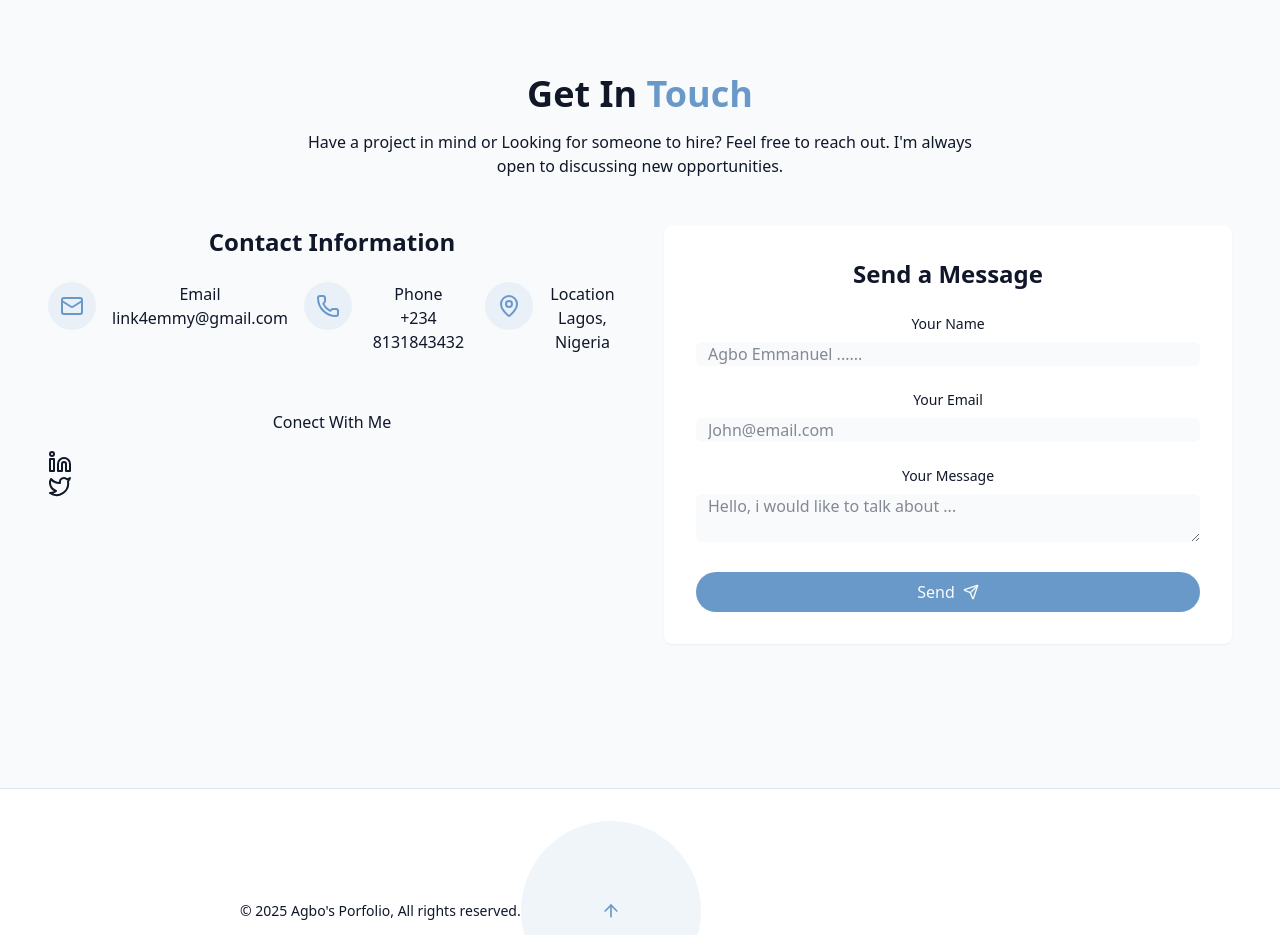
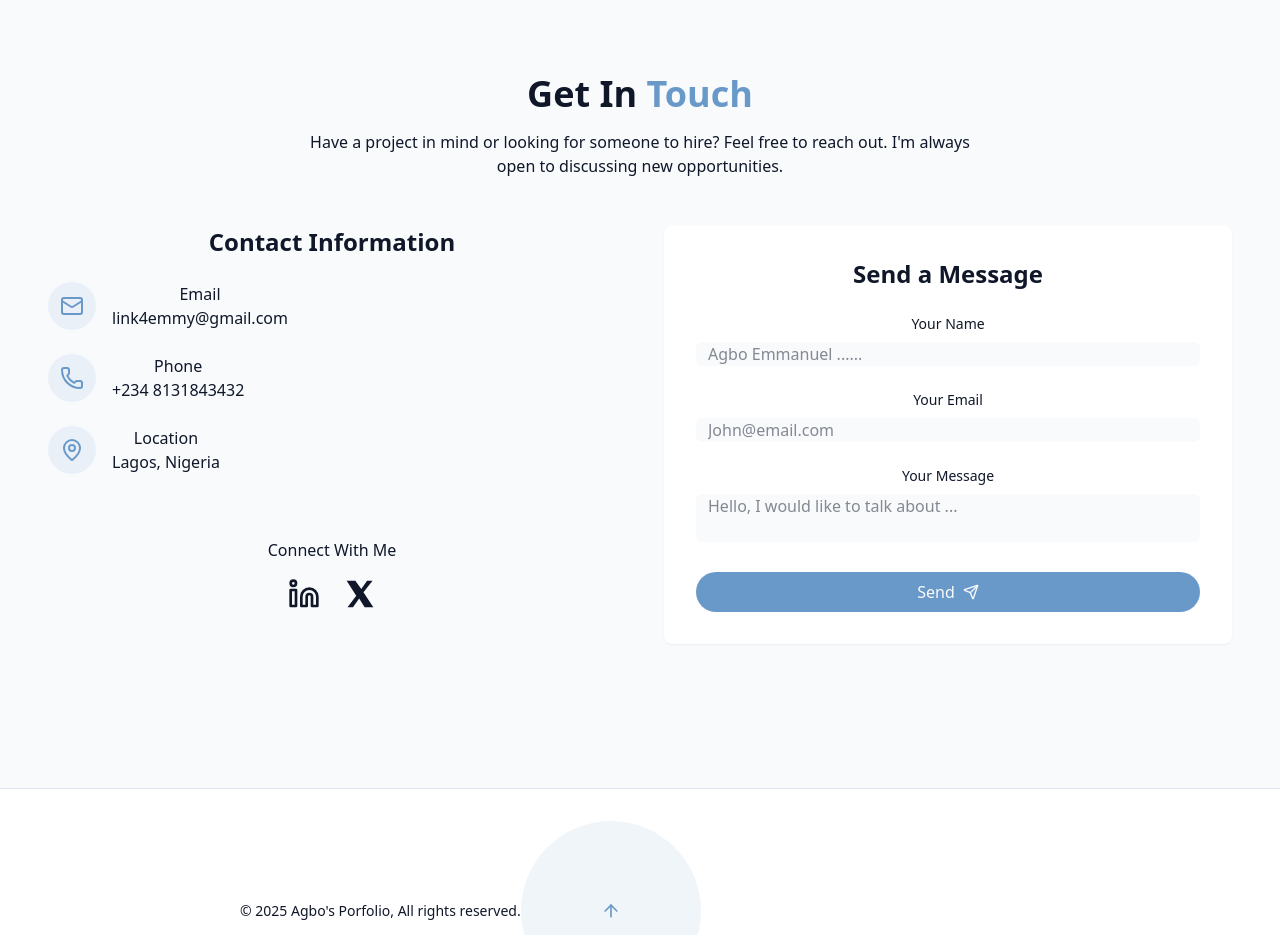
Before and after one commit to colonelagbo/great-portfolio, a React (Vite) app: page / in a window 1280 px wide. Shown: the part 3020-3955 px from the top of the page. Built offline with nearby package versions, Linux system fonts and the light colour scheme.

Commit message:
updated ContactSection

```diff
--- a/src/components/ContactSection.jsx
+++ b/src/components/ContactSection.jsx
@@ -1,8 +1,9 @@
-import { Linkedin, Mail, MapPin, Phone, Send, Twitter} from "lucide-react";
-import {cn} from "@/lib/utils";
+import { Linkedin, Mail, MapPin, Phone, Send, } from "lucide-react";
+import { cn } from "@/lib/utils";
 
 export const ContactSection = () => {
-return <section
+  return (
+    <section
       id="contact"
       className="py-24 px-4 relative bg-secondary/30"
     >
@@ -11,110 +12,163 @@ className="py-24 px-4 relative bg-secondary/30"
           Get In <span className="text-primary">Touch</span>
         </h2>
         <p className="text-center text-muted-foreground mb-12 max-w-2xl mx-auto">
-Have a project in mind or Looking for someone to hire? Feel free to reach out.
+          Have a project in mind or looking for someone to hire? Feel free to reach out.
           I'm always open to discussing new opportunities.
         </p>
-   <div className="grid grid-cols-1 md:grid-cols-2 gap-12">
+
+        <div className="grid grid-cols-2 md:grid-cols-2 gap-12">
           <div className="space-y-8">
             <h3 className="text-2xl font-semibold mb-6">Contact Information</h3>
-<div className="space-y-6 justify-center">
+
+            <div className="space-y-6">
+              {/* Email */}
               <div className="flex items-start space-x-4">
                 <div className="p-3 rounded-full bg-primary/10">
-        <Mail className="h-6 w-6 text-primary "/>
+                  <Mail className="h-6 w-6 text-primary" />
                 </div>
                 <div>
-            <h4 className="font-medium"> Email </h4>
-            <a href="mailto:link4emmy@gmail.com"
-            className="text-muted-foreground hover:text-primary transition-colors">
+                  <h4 className="font-medium">Email</h4>
+                  <a
+                    href="mailto:link4emmy@gmail.com"
+                    className="text-muted-foreground hover:text-primary transition-colors"
+                  >
                     link4emmy@gmail.com
                   </a>
                 </div>
+              </div>
+
+              {/* Phone */}
               <div className="flex items-start space-x-4">
                 <div className="p-3 rounded-full bg-primary/10">
-        <Phone className="h-6 w-6 text-primary "/>
+                  <Phone className="h-6 w-6 text-primary" />
                 </div>
                 <div>
-            <h4 className="font-medium"> Phone </h4>
-            <a href="tel: +234 8131843432"
-            className="text-muted-foreground hover:text-primary transition-colors">
+                  <h4 className="font-medium">Phone</h4>
+                  <a
+                    href="tel:+2348131843432"
+                    className="text-muted-foreground hover:text-primary transition-colors"
+                  >
                     +234 8131843432
                   </a>
                 </div>
+              </div>
+
+              {/* Location */}
               <div className="flex items-start space-x-4">
                 <div className="p-3 rounded-full bg-primary/10">
-        < MapPin className="h-6 w-6 text-primary "/>
+                  <MapPin className="h-6 w-6 text-primary" />
                 </div>
                 <div>
-            <h4 className="font-medium"> Location </h4>
+                  <h4 className="font-medium">Location</h4>
+                  <p className="text-muted-foreground">Lagos, Nigeria</p>
+                </div>
+              </div>
+            </div>
+
+            {/* Connect With Me */}
+            <div className="pt-8">
+              <h4 className="font-medium mb-4">Connect With Me</h4>
+              <div className="flex space-x-6 justify-center">
                 <a
-            className="text-muted-foreground hover:text-primary transition-colors">
-                Lagos, Nigeria
+                  href="https://www.linkedin.com/in/emmanuelagbo1"
+                  target="_blank"
+                  rel="noopener noreferrer"
+                  className="text-foreground hover:text-primary transition-colors"
+                >
+                  <Linkedin className="w-8 h-8" />
+                </a>
+                <a
+                  href="https://x.com/AgboColonel"
+                  target="_blank"
+                  rel="noopener noreferrer"
+                  className="text-foreground hover:text-primary transition-colors"
+                >
+                  {/* Custom X icon */}
+                  <svg
+                    xmlns="http://www.w3.org/2000/svg"
+                    width="32"
+                    height="32"
+                    viewBox="0 0 24 24"
+                    fill="currentColor"
+                    className="w-8 h-8"
+                  >
+                    <path d="M21.42 2H17.3l-4.34 6.24L8.5 2H2l7.18 11.37L2.64 22h4.1l4.63-6.62L15.5 22H22l-7.41-11.37L21.42 2z" />
+                  </svg>
                 </a>
               </div>
-
-
+            </div>
           </div>
 
-    </div>
-
-    </div>
-    <div className="pt-8">
-        <h4 className="font-medium mb-4"> Conect With Me</h4>
-        <div className="flex space-x-4 justify-center"> </div>
-<a href="https://www.linkedin.com/in/emmanuelagbo1" target="_blank">
-    <Linkedin />
-</a>
-<a href="https://x.com/AgboColonel" target="_blank">
-    < Twitter />
-</a>
-
-    </div>
-
-     </div>
-    </div>
+          {/* Message Form */}
           <div className="bg-card p-8 rounded-lg shadow-xs">
-        <h3 className="text-2xl font-semibold mb-6"> Send a Message </h3>
+            <h3 className="text-2xl font-semibold mb-6">Send a Message</h3>
             <form className="space-y-6">
+              {/* Name */}
               <div>
                 <label
                   htmlFor="name"
                   className="block text-sm font-medium mb-2"
-            > Your Name</label>
-            <input type="text" id="name" name="name" required className="w-full px-3 rounded-md border-input bg-background focus focus:outline-hidden focus:ring-2 focus:ring-primary "
-            placeholder="Agbo Emmanuel ......"/>
+                >
+                  Your Name
+                </label>
+                <input
+                  type="text"
+                  id="name"
+                  name="name"
+                  required
+                  className="w-full px-3 rounded-md border-input bg-background focus:outline-none focus:ring-2 focus:ring-primary"
+                  placeholder="Agbo Emmanuel ......"
+                />
               </div>
 
+              {/* Email */}
               <div>
                 <label
                   htmlFor="email"
                   className="block text-sm font-medium mb-2"
-            > Your Email</label>
-            <input type="email" id="email" name="email" required className="w-full px-3 rounded-md border-input bg-background focus focus:outline-hidden focus:ring-2 focus:ring-primary "
-            placeholder="John@email.com"/>
+                >
+                  Your Email
+                </label>
+                <input
+                  type="email"
+                  id="email"
+                  name="email"
+                  required
+                  className="w-full px-3 rounded-md border-input bg-background focus:outline-none focus:ring-2 focus:ring-primary"
+                  placeholder="John@email.com"
+                />
               </div>
 
+              {/* Message */}
               <div>
                 <label
                   htmlFor="message"
                   className="block text-sm font-medium mb-2"
-            > Your Message</label>
-            <textarea id="message" name="Message" required className="w-full px-3 rounded-md border-input bg-background focus focus:outline-hidden focus:ring-2 focus:ring-primary resize:none "
-            placeholder="Hello, i would like to talk about ..."/>
+                >
+                  Your Message
+                </label>
+                <textarea
+                  id="message"
+                  name="message"
+                  required
+                  className="w-full px-3 rounded-md border-input bg-background focus:outline-none focus:ring-2 focus:ring-primary resize-none"
+                  placeholder="Hello, I would like to talk about ..."
+                />
               </div>
 
-        <button type="submit" className={cn("cosmic-button w-full flex items-center justify-center gap-2",
-
-        )}>
+              <button
+                type="submit"
+                className={cn(
+                  "cosmic-button w-full flex items-center justify-center gap-2"
+                )}
+              >
                 Send
                 <Send size={16} />
               </button>
-
             </form>
           </div>
         </div>
       </div>
-
-</section>;
-
-
+    </section>
+  );
 };
```
Lines whose indentation alone changed are shown as unchanged.
